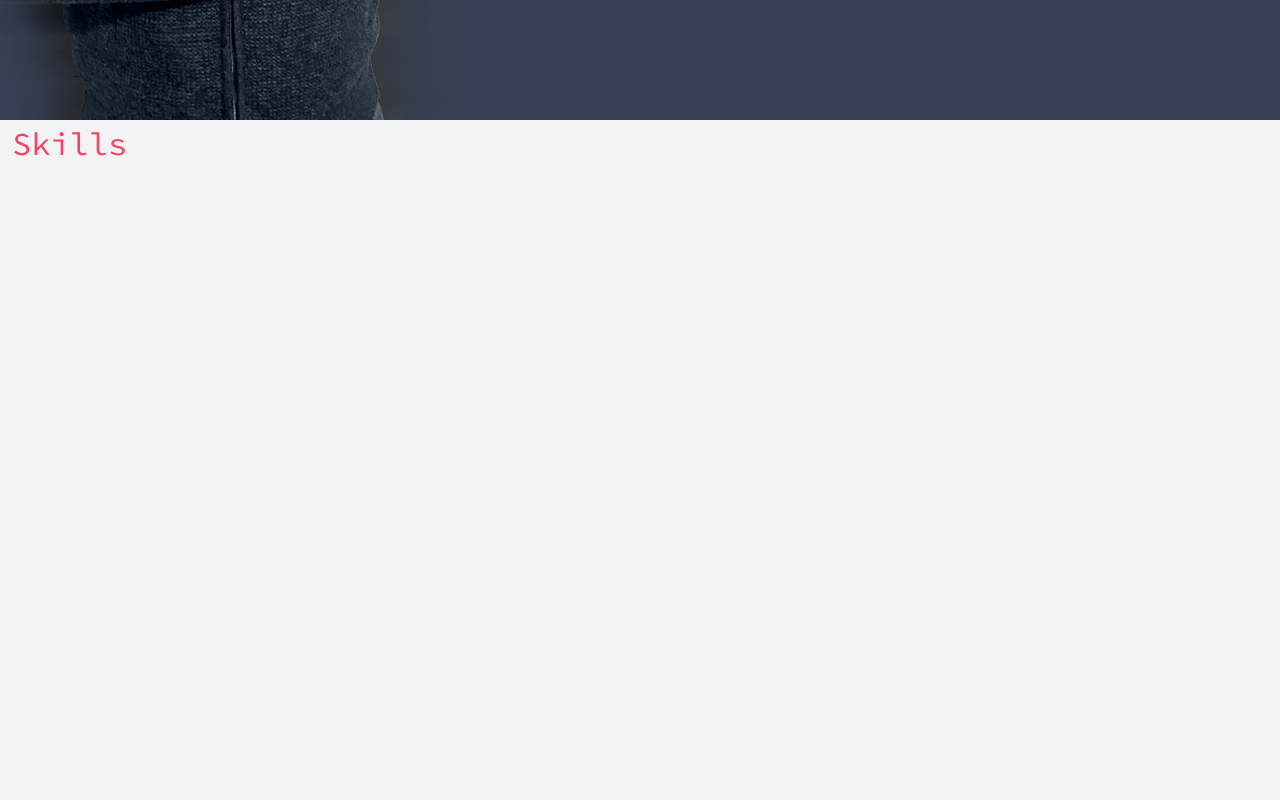
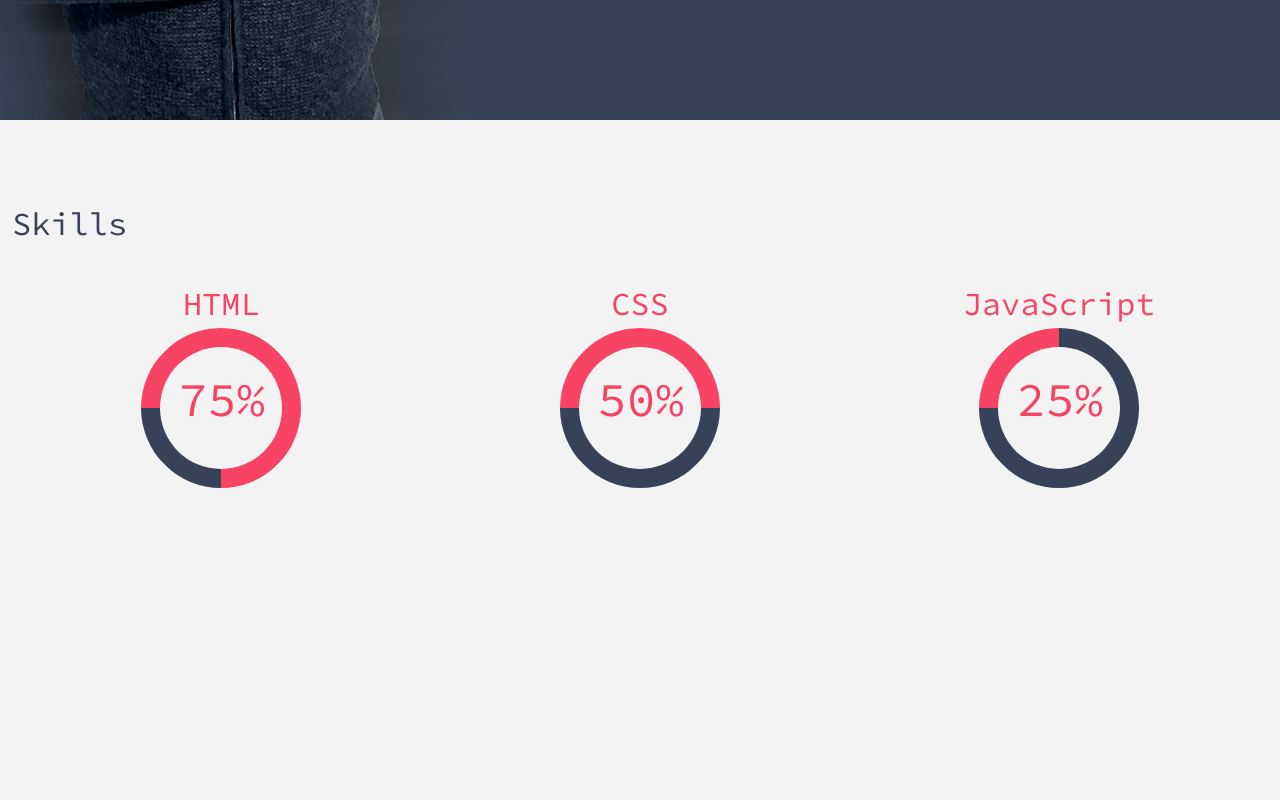
Before and after one commit to chriischris/gutsan.github.io, a plain HTML site: page index.html in a window 1280 px wide. Shown: the part 700-1500 px from the top of the page. Drawn offline with nearby package versions, Linux system fonts and the light colour scheme; a web font is replaced by a local one.

Commit message:
Se agregan detalles de skills

```diff
--- a/assets/css/estilos.css
+++ b/assets/css/estilos.css
@@ -42,7 +42,8 @@ height: 100%;
 .section-t2{
   height: 720px;
   background-color: #f3f3f3;
-  color: #f74464;
+  color: #374258;
+  padding-top: 5rem;
 }
 .section-t1{
   height: 720px;
@@ -58,3 +59,51 @@ height: 100%;
 .contenedor-about-me{
   width: 60%;
 }
+.skills-container {
+  margin-top: 2em;
+  display: flex;
+  overflow: hidden;
+  flex-wrap: wrap;
+  justify-content: space-around;
+}
+.circular-progress{
+    position: relative;
+    display: inline-block;
+    width: 10rem;
+    height: 10rem;
+    border-radius: 9rem;
+    margin-inline:1.5rem;
+    border: 1.2rem solid #374258;
+    box-sizing: border-box;
+    transform: rotate(45deg)
+}
+.text-progress{
+  color:#f74464;
+  transform: rotate(-45deg);
+  font-size: 3rem;
+  margin-left: 0.5rem;
+  margin-top: 0.5rem;
+}
+.S-titulo{
+  text-align: center;
+  margin-bottom: 0rem;
+  font-size: 2rem;
+  color:#f74464;
+}
+.progress-25 {
+  border-left-color:#f74464;
+}
+.progress-50 {
+  border-left-color:#f74464;
+  border-top-color:#f74464;
+}
+.progress-75 {
+  border-left-color:#f74464;
+  border-top-color:#f74464;
+  border-right-color:#f74464;
+}
+.progress-100 {
+  border-left-color:#f74464;
+  border-top-color:#f74464;
+  border-bottom:#f74464;
+}
--- a/index.html
+++ b/index.html
@@ -76,6 +76,26 @@
     <div class="mt-10 fs-2">
       <p>Skills</p>
     </div>
+    <div class="skills-container">
+      <div class="s-html">
+        <div class="S-titulo">HTML</div>
+      <div class="circular-progress progress-75">
+        <div class="text-progress">75%</div>
+      </div>
+      </div>
+      <div class="s-CSS">
+        <div class="S-titulo">CSS</div>
+        <div class="circular-progress progress-50">
+          <div class="text-progress">50%</div>
+        </div>
+      </div>
+      <div class="s-JavaScript">
+        <div class="S-titulo">JavaScript</div>
+        <div class="circular-progress progress-25">
+          <div class="text-progress">25%</div>
+        </div>
+      </div>
+    </div>
   </section>
   <section id="S-Work-experience" class="container-fluid section-t1">
     <div class="pt-10 fs-2">
```
